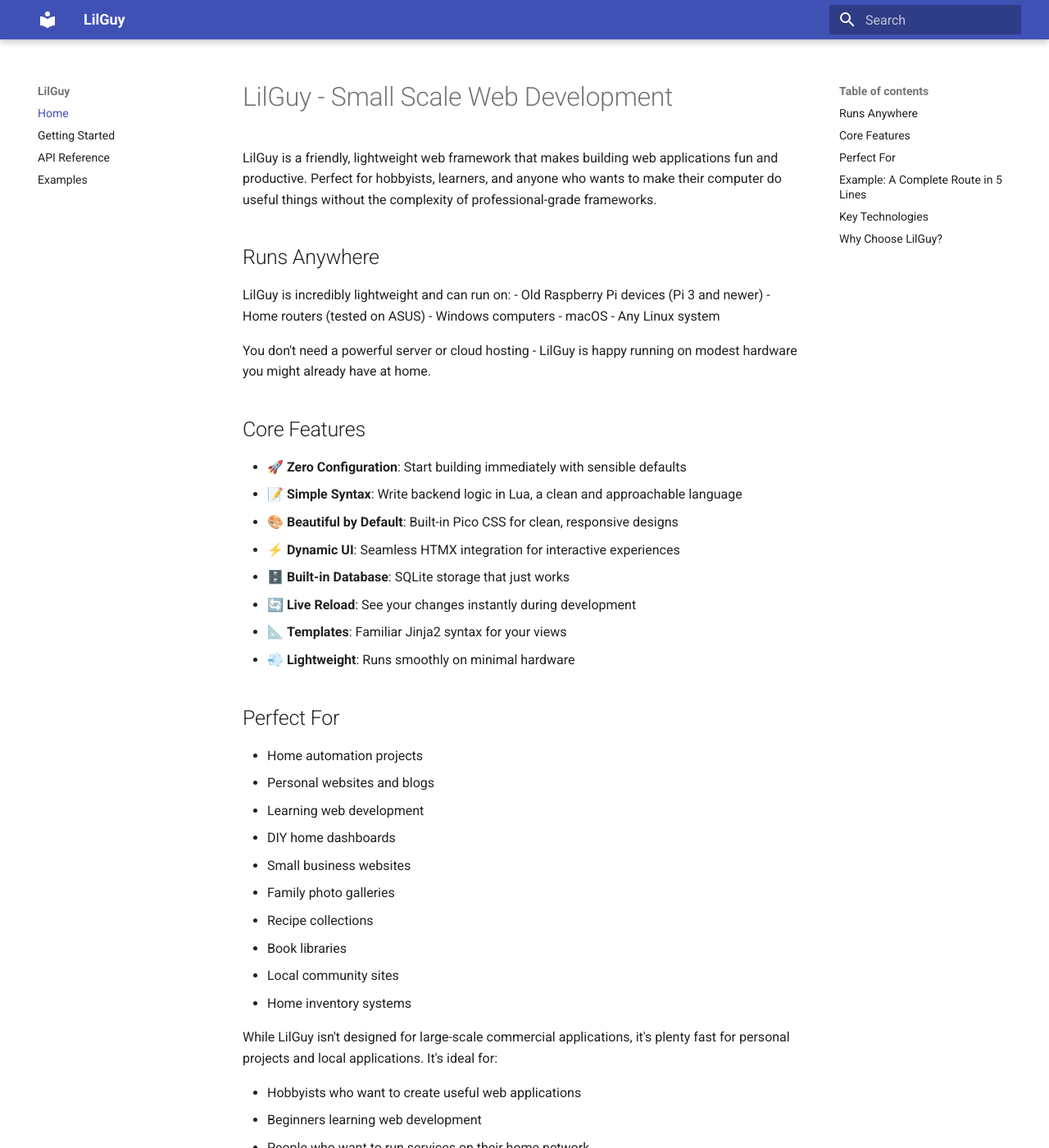
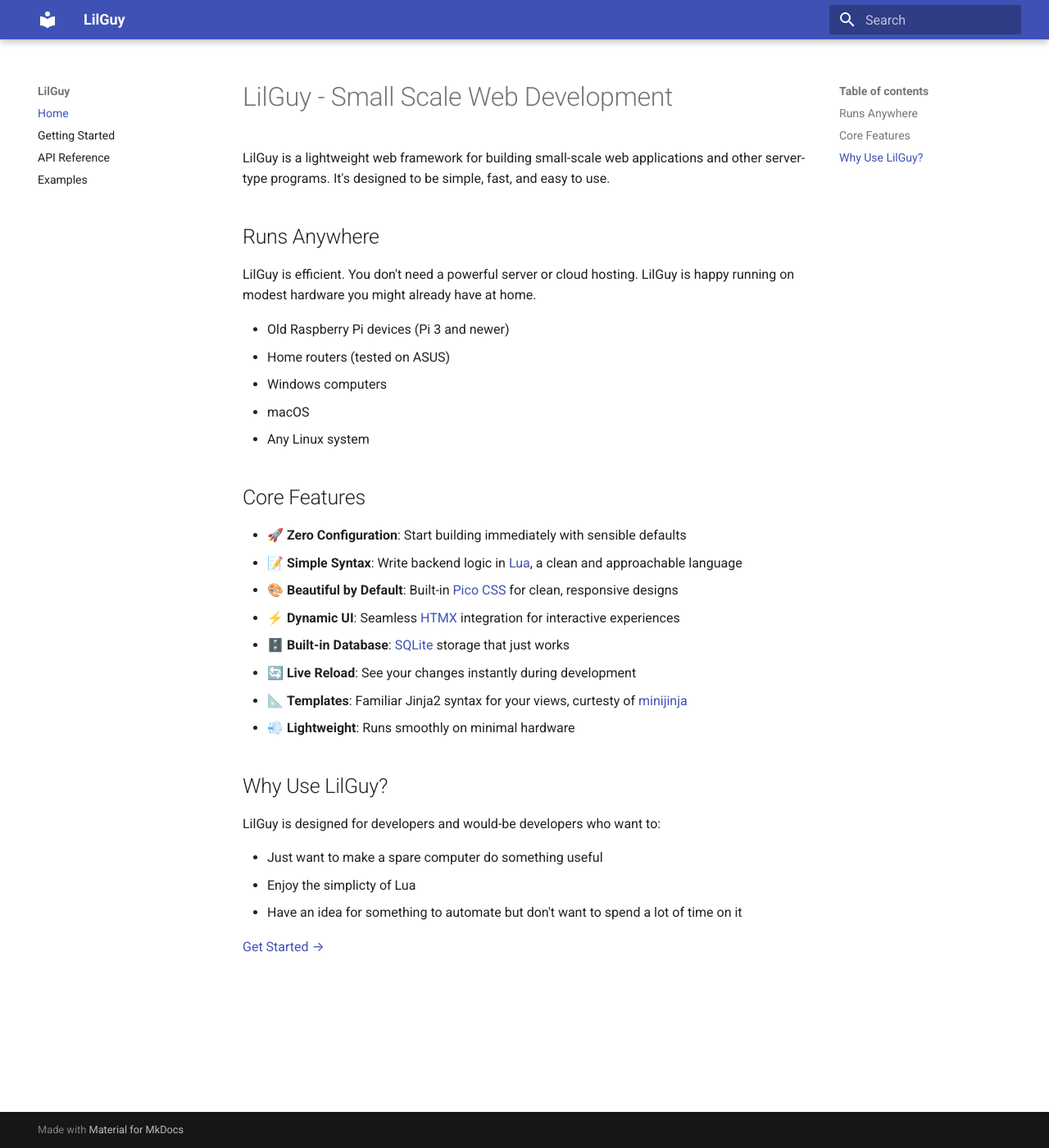
Before and after one commit to dylanwh/lilguy, an MkDocs documentation site: the page built from docs/index.md, in a window 1280 px wide and 1400 px high. Shown: the whole window at 82% size. Built offline with MkDocs 1.6.1 and Material for MkDocs 9.7.7, drawn with Linux system fonts in a browser that asks for light colours; some of the changed text lies outside the part shown.

Commit message:
cleanup docs and prepare to publish to crates

````diff
--- a/docs/index.md
+++ b/docs/index.md
@@ -1,83 +1,43 @@
 # LilGuy - Small Scale Web Development
 
-LilGuy is a friendly, lightweight web framework that makes building web applications fun and productive. Perfect for hobbyists, learners, and anyone who wants to make their computer do useful things without the complexity of professional-grade frameworks.
+LilGuy is a lightweight web framework for building small-scale web applications and
+other server-type programs. It's designed to be simple, fast, and easy to use.
 
 ## Runs Anywhere
 
-LilGuy is incredibly lightweight and can run on:
+LilGuy is efficient.  You don't need a powerful server or cloud hosting.
+LilGuy is happy running on modest hardware you might already have at home.
+
 - Old Raspberry Pi devices (Pi 3 and newer)
 - Home routers (tested on ASUS)
 - Windows computers
 - macOS
 - Any Linux system
 
-You don't need a powerful server or cloud hosting - LilGuy is happy running on modest hardware you might already have at home.
-
 ## Core Features
 
 - 🚀 **Zero Configuration**: Start building immediately with sensible defaults
-- 📝 **Simple Syntax**: Write backend logic in Lua, a clean and approachable language
-- 🎨 **Beautiful by Default**: Built-in Pico CSS for clean, responsive designs
-- ⚡ **Dynamic UI**: Seamless HTMX integration for interactive experiences
-- 🗄️ **Built-in Database**: SQLite storage that just works
+- 📝 **Simple Syntax**: Write backend logic in [Lua][1], a clean and approachable language
+- 🎨 **Beautiful by Default**: Built-in [Pico CSS][2] for clean, responsive designs
+- ⚡ **Dynamic UI**: Seamless [HTMX][3] integration for interactive experiences
+- 🗄️ **Built-in Database**: [SQLite][4] storage that just works
 - 🔄 **Live Reload**: See your changes instantly during development
-- 📐 **Templates**: Familiar Jinja2 syntax for your views
+- 📐 **Templates**: Familiar Jinja2 syntax for your views, curtesty of [minijinja][5]
 - 💨 **Lightweight**: Runs smoothly on minimal hardware
 
-## Perfect For
+[1]: <https://www.lua.org>
+[2]: <https://picocss.com>
+[3]: <https://htmx.org>
+[4]: <https://sqlite.org>
+[5]: <https://github.com/mitsuhiko/minijinja>
 
-- Home automation projects
-- Personal websites and blogs
-- Learning web development
-- DIY home dashboards
-- Small business websites
-- Family photo galleries
-- Recipe collections
-- Book libraries
-- Local community sites
-- Home inventory systems
+## Why Use LilGuy?
 
-While LilGuy isn't designed for large-scale commercial applications, it's plenty fast for personal projects and local applications. It's ideal for:
+LilGuy is designed for developers and would-be developers who want to:
 
-- Hobbyists who want to create useful web applications
-- Beginners learning web development
-- People who want to run services on their home network
-- Anyone who wants to make a computer do useful things without complexity
+- Just want to make a spare computer do something useful
+- Enjoy the simplicty of Lua
+- Have an idea for something to automate but don't want to spend a lot of time on it
 
-## Example: A Complete Route in 5 Lines
-
-```lua
-routes["/hello"] = function(req, res)
-    res:render("hello.html", {
-        message = "Welcome to LilGuy!"
-    })
-end
-```
-
-```html
-<!-- templates/hello.html -->
-<h1>{{ message }}</h1>
-```
-
-## Key Technologies
-
-LilGuy brings together the best of:
-
-- **Lua**: A friendly, powerful scripting language for your backend logic
-- **HTMX**: Add dynamic behaviors without writing JavaScript
-- **Pico CSS**: Beautiful, semantic HTML with minimal effort
-- **SQLite**: Reliable, zero-config database storage
-- **Jinja2**: Familiar, powerful templating syntax
-
-## Why Choose LilGuy?
-
-LilGuy is designed for developers who want to:
-
-- Build web applications quickly without complex setup
-- Work with a simple, cohesive tech stack
-- Focus on features instead of configuration
-- Create fast web interfaces
-- Have a great development experience out of the box
-- Run applications on minimal hardware they already own
 
 [Get Started →](getting-started.md)
````
Also changed, not shown: 1 other file.
